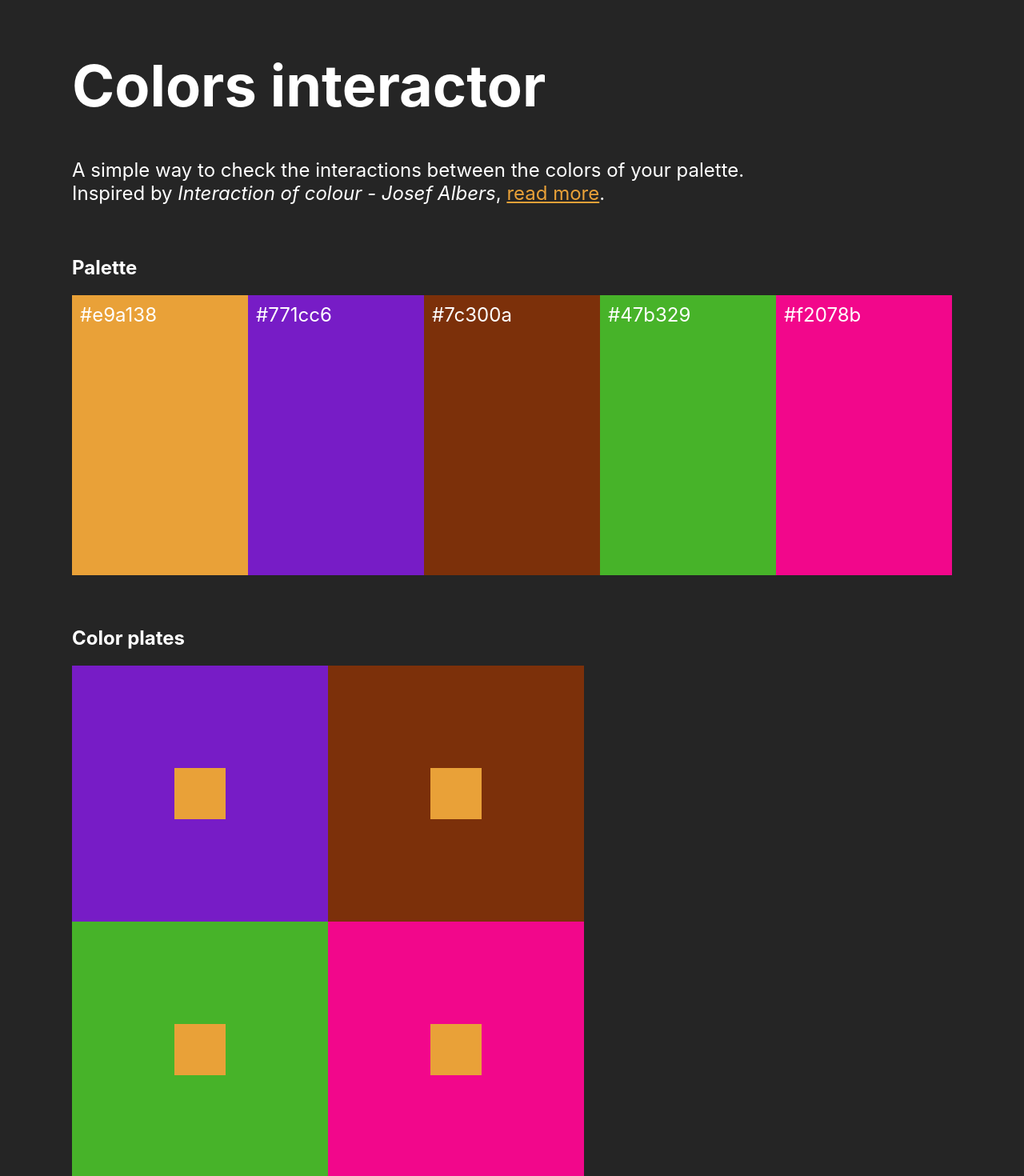
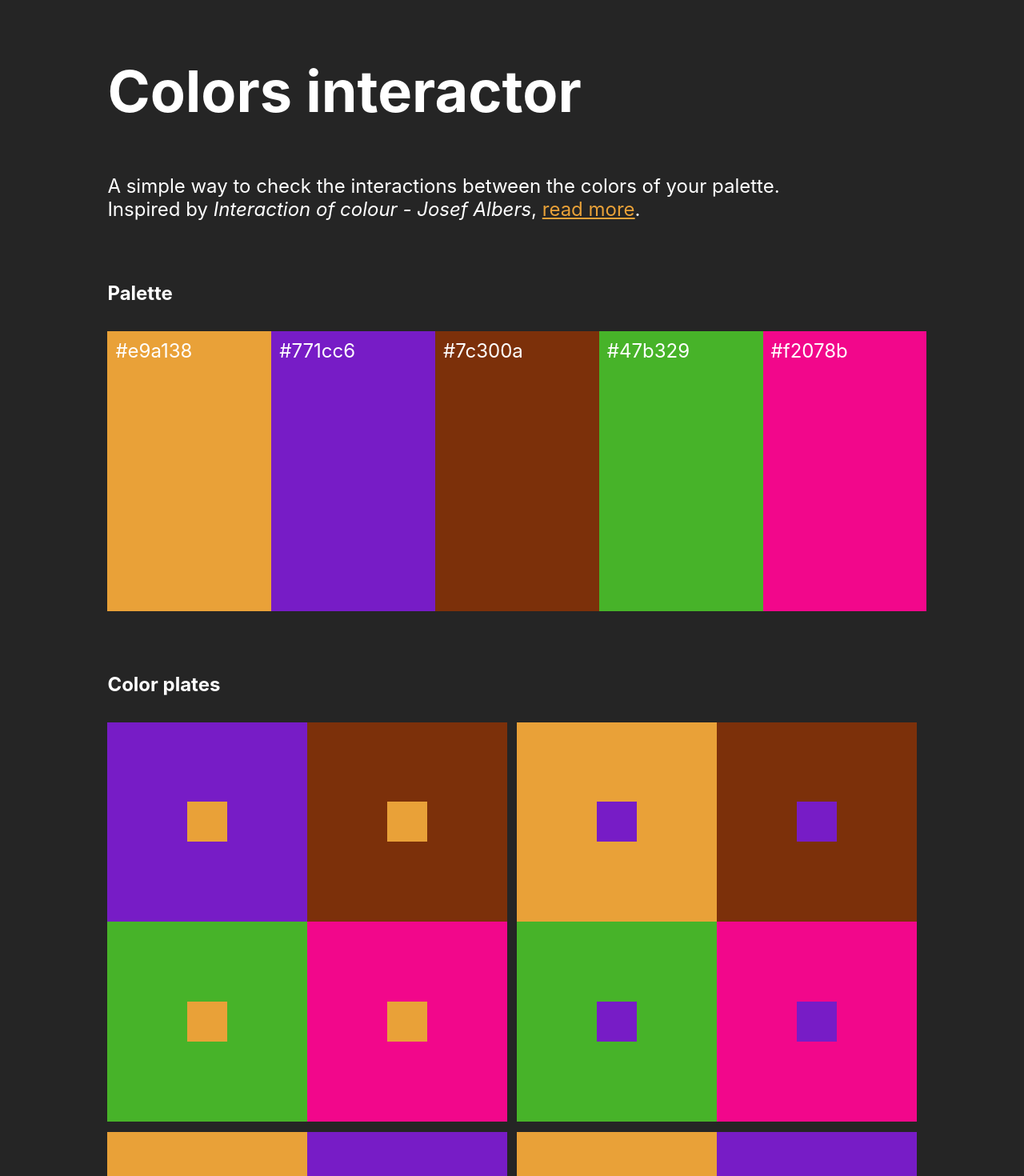
Before and after one commit to sandoche/Colors-interactor-website, a Vue app: page / in a window 1280 px wide. Shown: the top 1470 px of the page at 80% size. Built offline with nearby package versions, Linux system fonts and the light colour scheme.

Commit message:
style of palette and squares updated

```diff
--- a/index.html
+++ b/index.html
@@ -7,7 +7,7 @@
     body {
       background-color: #252525;
       color: #fff;
-      max-width: 1100px;
+      max-width: 80vw;
       margin: auto;
       font-family: -apple-system,BlinkMacSystemFont,"Segoe UI",Roboto,Oxygen-Sans,Ubuntu,Cantarell,"Helvetica Neue",sans-serif;
       padding: 15px;
@@ -28,6 +28,10 @@
     a {
       color: #E9A138;
     }
+
+    p,h1,h2 {
+      padding: 0.5vw;
+    }
     </style>
   </head>
   <body>
--- a/src/components/ColorsSquare.vue
+++ b/src/components/ColorsSquare.vue
@@ -45,12 +45,14 @@ export default {
 
 <style>
 .colors-square {
-  height: 50vw;
-  width: 50vw;
+  height: 39vw;
+  width: 39vw;
   display: flex;
   flex-direction: column;
-  margin-bottom: 20px;
+  margin: 0.5vw;
+  float: left;
 }
+
 
 .colors-square__row {
   display: flex;
--- a/src/components/Palette.vue
+++ b/src/components/Palette.vue
@@ -31,5 +31,6 @@ export default {
   justify-items: space-between;
   width: 100%;
   margin-bottom: 64px;
+  padding: 0.5vw;
 }
 </style>
```
